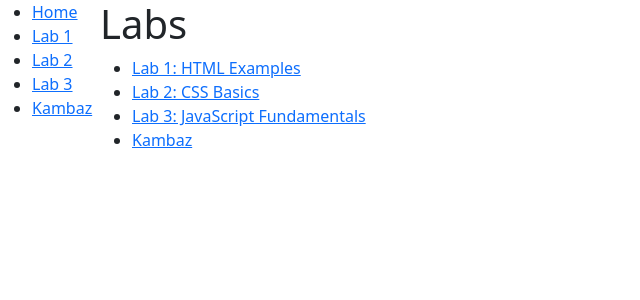
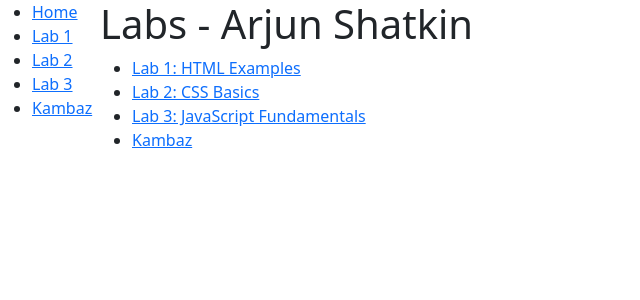
Before and after one commit to ArjunShatkin/kambaz-next-js, a Next.js app: page /Labs in a window 1280 px wide. Shown: the top 300 px of the page, without its empty margins (0-640 px from the left). Built offline with nearby package versions, Linux system fonts and the light colour scheme.

Commit message:
A2 most updated

```diff
--- a/src/app/(Kambaz)/Account/Profile/page.tsx
+++ b/src/app/(Kambaz)/Account/Profile/page.tsx
@@ -1,5 +1,6 @@
-// app/(Kambaz)/Account/Profile/page.tsx
+
 "use client";
+
 import { Form, Button } from "react-bootstrap";
 import Link from "next/link";
 
@@ -20,7 +21,10 @@ export default function Profile() {
 
           <Form.Group className="mb-3" controlId="wd-profile-email">
             <Form.Label>Email</Form.Label>
-            <Form.Control type="email" defaultValue="student@northeastern.edu" />
+            <Form.Control
+              type="email"
+              defaultValue="student@northeastern.edu"
+            />
           </Form.Group>
 
           <Form.Group className="mb-3" controlId="wd-profile-password">
@@ -28,13 +32,15 @@ export default function Profile() {
             <Form.Control type="password" defaultValue="••••••••" />
           </Form.Group>
 
-          <Button variant="primary" className="w-100 mb-2">
+          <Button variant="primary" className="w-100 mb-2" type="submit">
             Save Changes
           </Button>
 
-          <Button variant="outline-danger" className="w-100" as={Link} href="/Account/Signin">
-            Sign Out
-          </Button>
+          <Link href="/Account/Signin" passHref legacyBehavior>
+            <Button variant="outline-danger" className="w-100">
+              Sign Out
+            </Button>
+          </Link>
         </Form>
       </div>
     </div>
--- a/src/app/Labs/page.tsx
+++ b/src/app/Labs/page.tsx
@@ -3,7 +3,7 @@ import Link from "next/link";
 export default function Labs() {
   return (
     <div id="wd-labs">
-      <h1>Labs</h1>
+      <h1>Labs - Arjun Shatkin</h1>
       <ul>
         <li>
           <Link href="/Labs/Lab1" id="wd-lab1-link">
```
